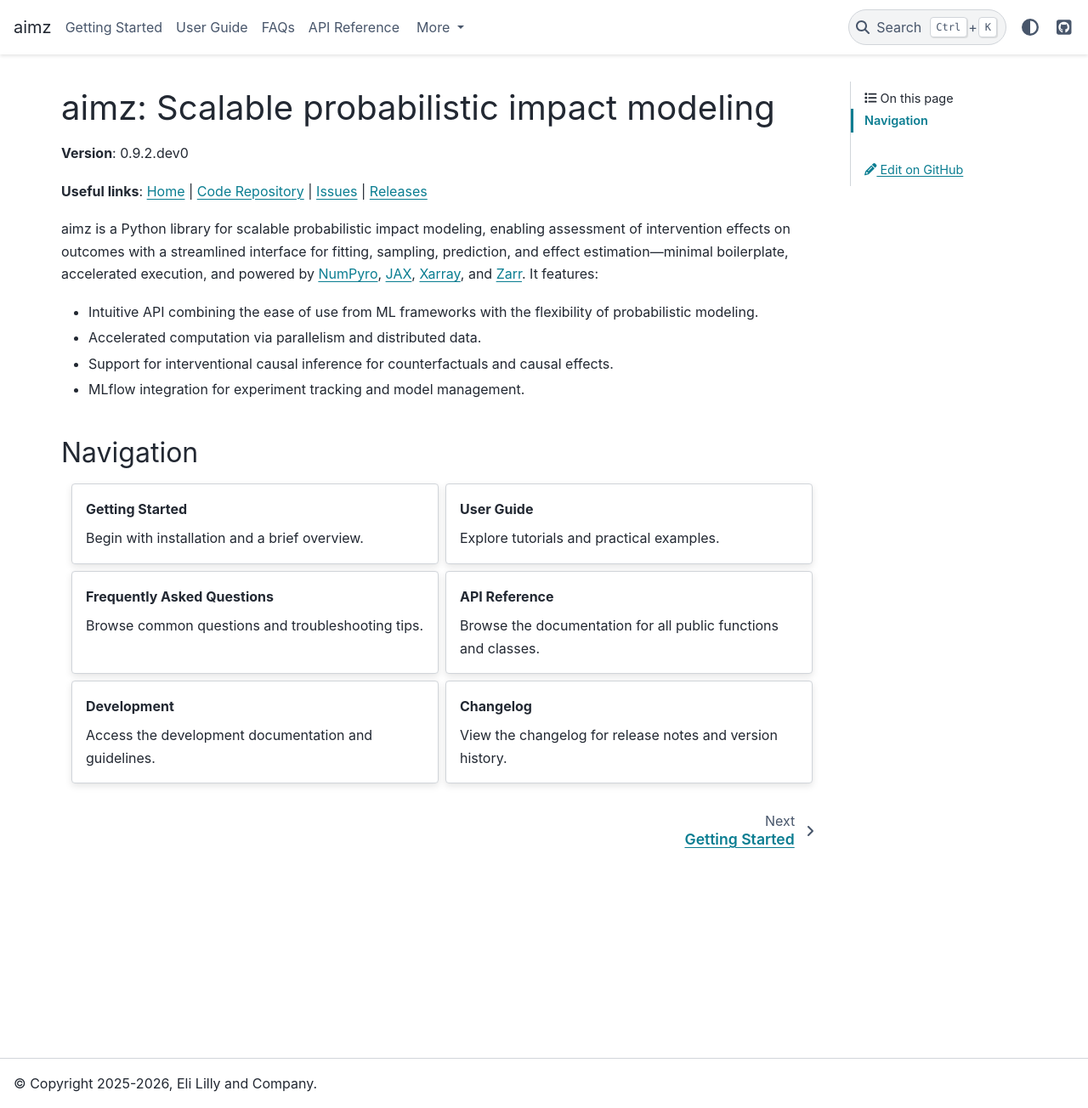
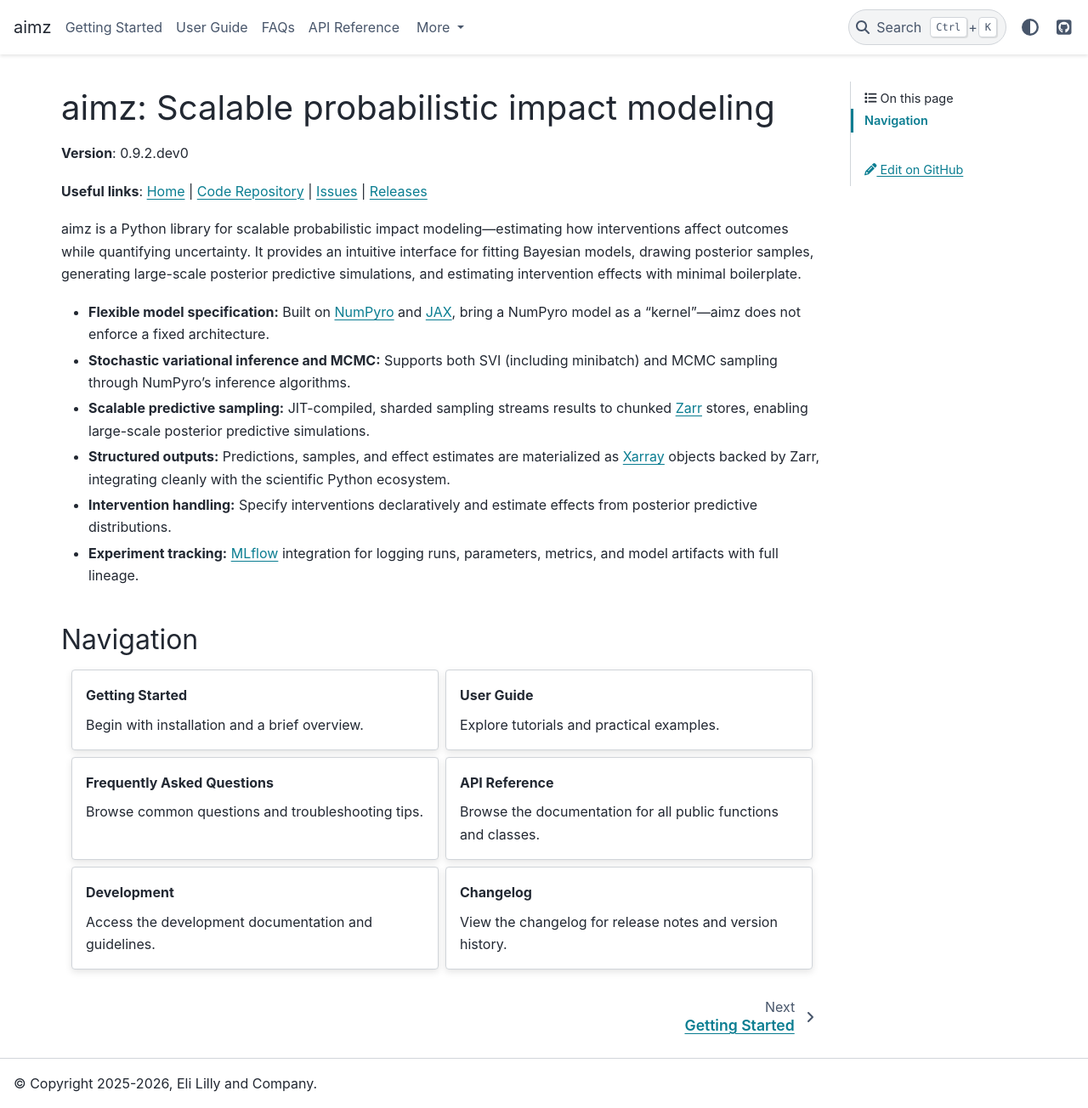
Before and after one commit to markean/aimz, a Sphinx documentation site: the page built from docs/source/index.rst, in a window 1280 px wide and 1304 px high. Shown: the whole window at 85% size. Built offline with Sphinx 7.4.7 and the PyData theme 0.15.4, drawn with Linux system fonts in a browser that asks for light colours.

Commit message:
docs: enhance README and index.rst with detailed capabilities

```diff
--- a/docs/source/index.rst
+++ b/docs/source/index.rst
@@ -9,13 +9,14 @@ aimz: Scalable probabilistic impact modeling
 `Issues <https://github.com/markean/aimz/issues>`__ |
 `Releases <https://github.com/markean/aimz/releases>`__
 
-aimz is a Python library for scalable probabilistic impact modeling, enabling assessment of intervention effects on outcomes with a streamlined interface for fitting, sampling, prediction, and effect estimation—minimal boilerplate, accelerated execution, and powered by `NumPyro <https://num.pyro.ai/en/stable/>`_, `JAX <https://jax.readthedocs.io/en/latest/>`_, `Xarray <https://xarray.dev/>`_, and `Zarr <https://zarr.readthedocs.io/en/stable/>`_.
-It features:
+aimz is a Python library for scalable probabilistic impact modeling—estimating how interventions affect outcomes while quantifying uncertainty. It provides an intuitive interface for fitting Bayesian models, drawing posterior samples, generating large-scale posterior predictive simulations, and estimating intervention effects with minimal boilerplate.
 
-* Intuitive API combining the ease of use from ML frameworks with the flexibility of probabilistic modeling.
-* Accelerated computation via parallelism and distributed data.
-* Support for interventional causal inference for counterfactuals and causal effects.
-* MLflow integration for experiment tracking and model management.
+* **Flexible model specification:** Built on `NumPyro <https://num.pyro.ai/en/stable/>`_ and `JAX <https://jax.readthedocs.io/en/latest/>`_, bring a NumPyro model as a "kernel"—aimz does not enforce a fixed architecture.
+* **Stochastic variational inference and MCMC:** Supports both SVI (including minibatch) and MCMC sampling through NumPyro's inference algorithms.
+* **Scalable predictive sampling:** JIT-compiled, sharded sampling streams results to chunked `Zarr <https://zarr.readthedocs.io/en/stable/>`_ stores, enabling large-scale posterior predictive simulations.
+* **Structured outputs:** Predictions, samples, and effect estimates are materialized as `Xarray <https://xarray.dev/>`_ objects backed by Zarr, integrating cleanly with the scientific Python ecosystem.
+* **Intervention handling:** Specify interventions declaratively and estimate effects from posterior predictive distributions.
+* **Experiment tracking:** `MLflow <https://mlflow.org/>`_ integration for logging runs, parameters, metrics, and model artifacts with full lineage.
 
 
 Navigation
```
Also changed, not shown: README.md (+22 -10 lines).
